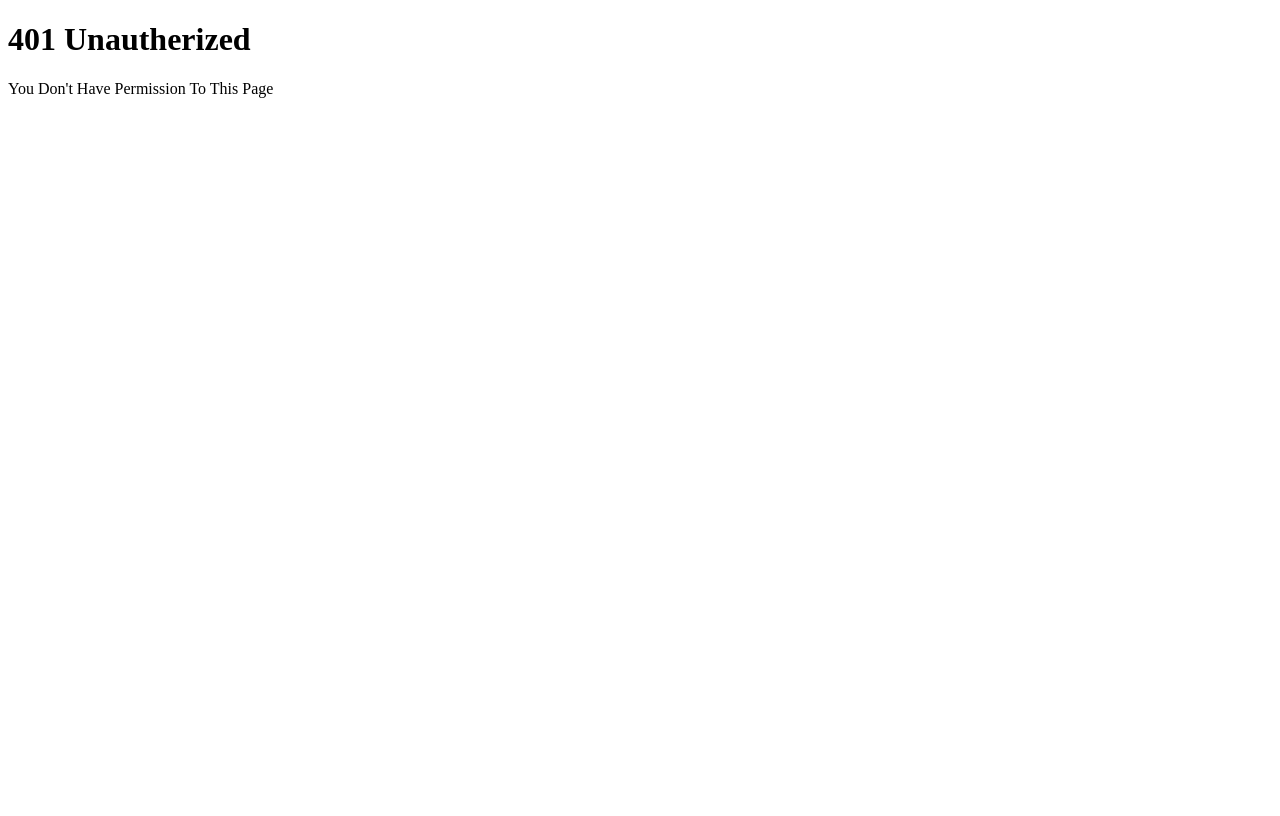
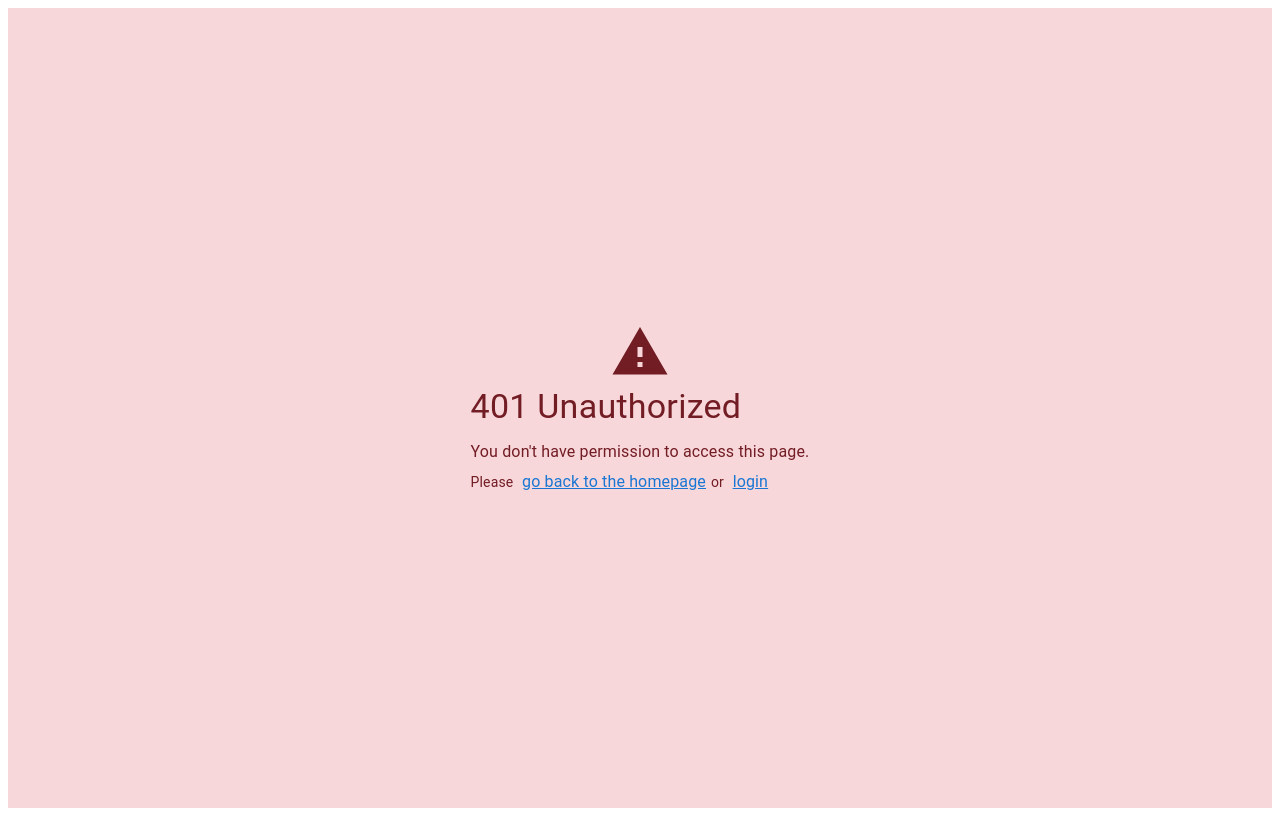
Before and after one commit to Kongkawee/B2D-Ventures, a React (Vite) app in the folder frontend/: page /not-authorized in a window 1280 px wide. Built offline with nearby package versions, Linux system fonts and the light colour scheme; no server answers.

Commit message:
Upgrade Notfound and Notauth pages

```diff
--- a/frontend/src/pages/NotAuthorizedPage.jsx
+++ b/frontend/src/pages/NotAuthorizedPage.jsx
@@ -1,8 +1,49 @@
+import React from 'react';
+import { Box, Typography, Grid2 } from '@mui/material';
+import { Warning as WarningIcon } from '@mui/icons-material';
+
 function NotAuthorized() {
-    return <div>
-        <h1>401 Unautherized</h1>
-        <p>You Don't Have Permission To This Page</p>
-    </div>
+    return (
+        <Grid2
+            container
+            direction="column"
+            alignItems="center"
+            justifyContent="center"
+            style={{ minHeight: '100vh', backgroundColor: '#f8d7da' }}
+        >
+            <>
+            <Grid2 item>
+                <WarningIcon style={{ fontSize: 60, color: '#721c24' }} />
+            </Grid2>
+            <Grid2 item>
+                <Typography variant="h4" color="#721c24" gutterBottom>
+                    401 Unauthorized
+                </Typography>
+                <Typography variant="body1" color="#721c24" gutterBottom>
+                    You don't have permission to access this page.
+                </Typography>
+                <Typography variant="body2" color="#721c24">
+                    Please{' '}
+                    <Typography
+                        component="a"
+                        href="/"
+                        style={{ color: '#1976d2', textDecoration: 'underline', cursor: 'pointer', margin: '0 5px' }}
+                    >
+                        go back to the homepage
+                    </Typography>
+                    or{' '}
+                    <Typography
+                        component="a"
+                        href="/sin"
+                        style={{ color: '#1976d2', textDecoration: 'underline', cursor: 'pointer', margin: '0 5px' }}
+                    >
+                        login
+                    </Typography>
+                </Typography>
+            </Grid2>
+            </>
+        </Grid2>
+    );
 }
 
-export default NotAuthorized
+export default NotAuthorized;
--- a/frontend/src/pages/NotFoundPage.jsx
+++ b/frontend/src/pages/NotFoundPage.jsx
@@ -1,8 +1,39 @@
+import React from 'react';
+import { Box, Typography, Grid2 } from '@mui/material';
+import { Error as ErrorIcon } from '@mui/icons-material';
+
 function NotFound() {
-    return <div>
-        <h1>404 Not Found</h1>
-        <p>The page you're looking for doesn't exist!</p>
-    </div>
+    return (
+        <Grid2
+            container
+            direction="column"
+            alignItems="center"
+            justifyContent="center"
+            style={{ minHeight: '100vh', backgroundColor: '#f8d7da' }}
+        >
+            <Grid2 item>
+                <ErrorIcon style={{ fontSize: 60, color: '#721c24' }} />
+            </Grid2>
+            <Grid2 item>
+                <Typography variant="h4" color="#721c24" gutterBottom>
+                    404 Not Found
+                </Typography>
+                <Typography variant="body1" color="#721c24" gutterBottom>
+                    The page you're looking for doesn't exist!
+                </Typography>
+                <Typography variant="body2" color="#721c24">
+                    Please{' '}
+                    <Typography
+                        component="a"
+                        href="/"
+                        style={{ color: '#1976d2', textDecoration: 'underline', cursor: 'pointer', margin: '0 5px' }}
+                    >
+                        go back to the homepage
+                    </Typography>
+                </Typography>
+            </Grid2>
+        </Grid2>
+    );
 }
 
-export default NotFound
+export default NotFound;
```
